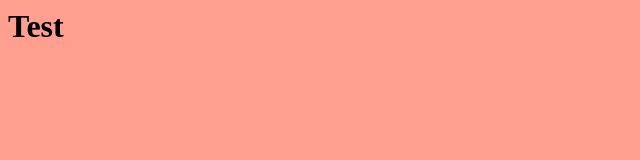
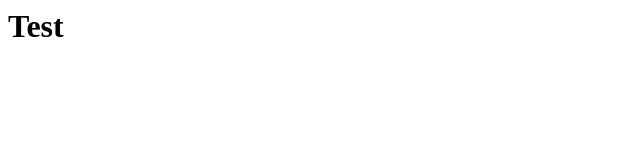
Before and after one commit to MrBrault/lucy334, a plain HTML site: page index.html in a window 1280 px wide. Shown: the whole page, without its empty margins (0-640 px from the left). Drawn offline with Linux system fonts and the light colour scheme.

Commit message:
Update index.html

```diff
--- a/index.html
+++ b/index.html
@@ -5,8 +5,9 @@
    <meta name="viewport" content="width=device-width">
    <title>Howdy!</title>
  </head>
- <body style="background-color:#FF9F90">
- <h1> Test</h1>
+ <body>
+ <h1>Test</h1>
+
 
  </body>
  </html>
```
